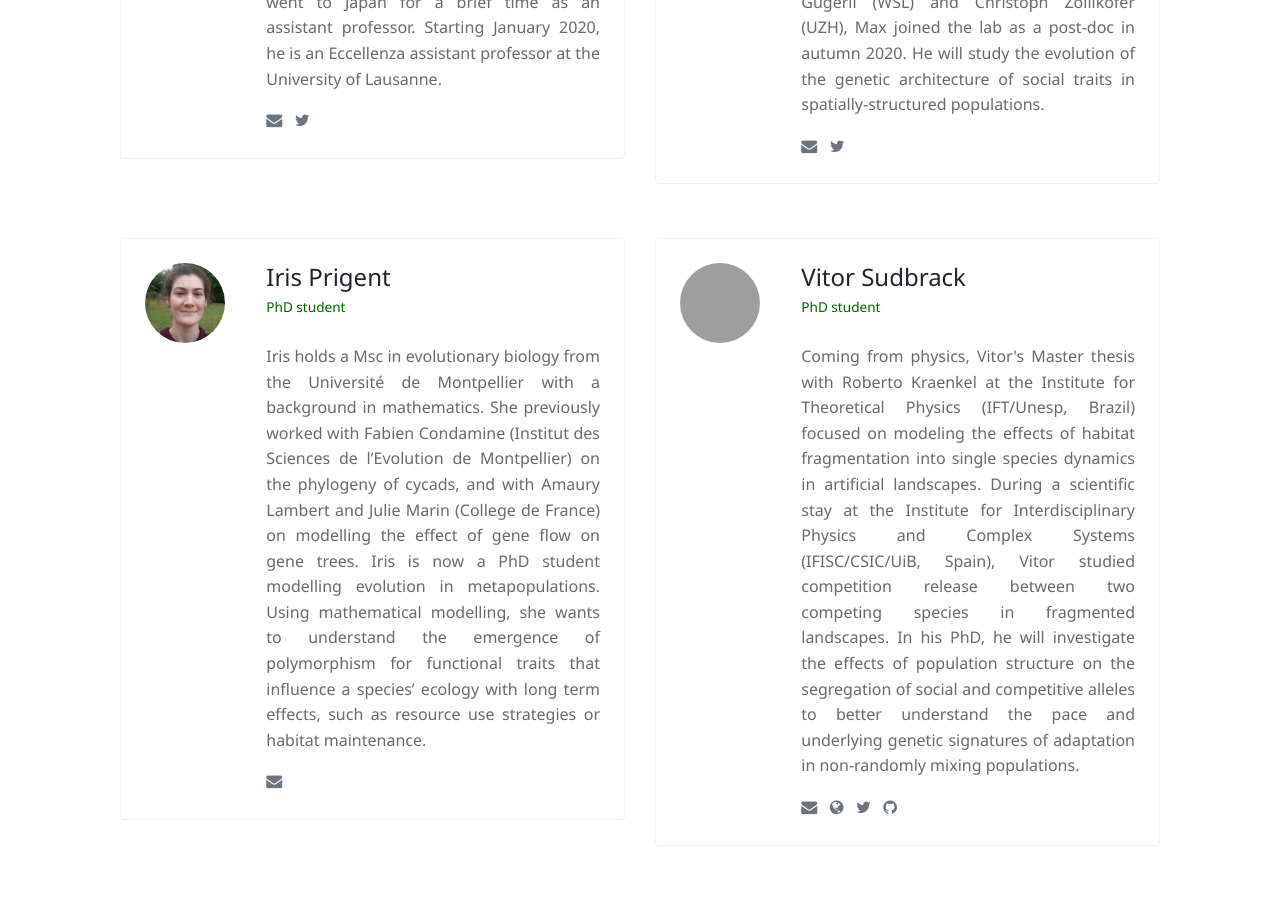
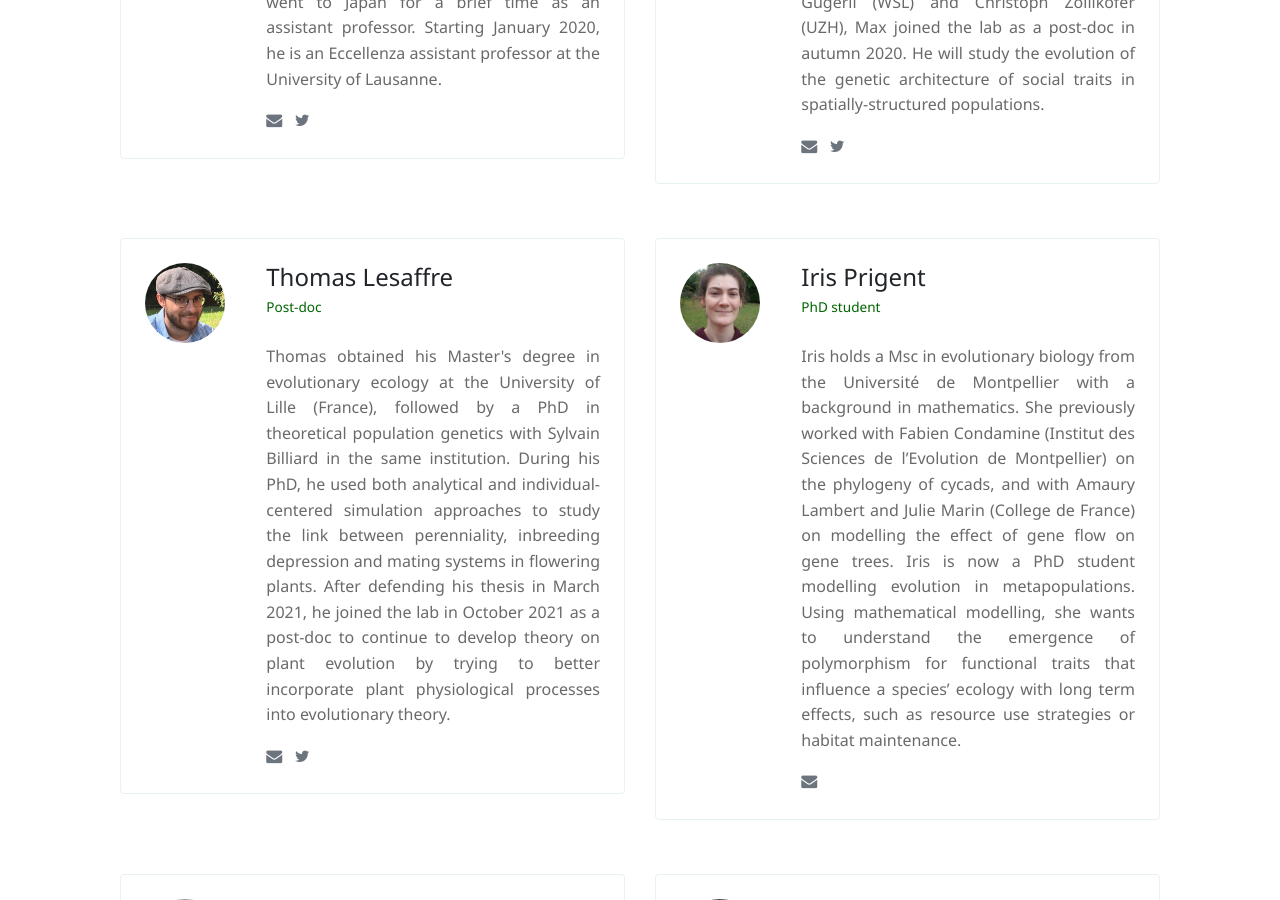
Before and after one commit to lab-mullon/lab-mullon.github.io, a Jekyll site: the page built from _pages/people.html, in a window 1280 px wide and 900 px high, scrolled down 573 px. Built offline with Jekyll 4.4.1, drawn with Linux system fonts in a browser that asks for light colours; nearby versions of some CDN libraries; comment, search, counter and statistics services are not loaded; a style sheet for code colours, icons or effects is not loaded; grey boxes are pictures that could not be loaded.

Commit message:
Add Thomas

```diff
--- a/_config.yml
+++ b/_config.yml
@@ -40,6 +40,19 @@ authors:
       googlescholar:  https://scholar.google.ch/citations?user=GLNBMysAAAAJ&oi=ao
       researchgate:   https://www.researchgate.net/profile/Max-Schmid-2
       orcid:          https://orcid.org/0000-0001-7197-4775
+
+    thomas:
+      name:           Thomas Lesaffre
+      title:          Post-doc
+      site:
+      avatar:         thomas.jpg
+      bio:            "Thomas obtained his Master's degree in evolutionary ecology at the University of Lille (France), followed by a PhD in theoretical population genetics with Sylvain Billiard in the same institution. During his PhD, he used both analytical and individual-centered simulation approaches to study the link between perenniality, inbreeding depression and mating systems in flowering plants. After defending his thesis in March 2021, he joined the lab in October 2021 as a post-doc to continue to develop theory on plant evolution by trying to better incorporate plant physiological processes into evolutionary theory."
+      email:          thomas.lesaffre@unil.ch
+      twitter:        https://twitter.com/Thomas_Lsffr
+      github:
+      googlescholar:  https://scholar.google.fr/citations?user=ENCt7ScAAAAJ
+      researchgate:   https://www.researchgate.net/profile/Thomas-Lesaffre
+      orcid:          hhttps://orcid.org/0000-0002-0815-259X
 
     iris:
       name:           Iris Prigent
```
Also changed, not shown: assets/images/thomas.jpg (added).
